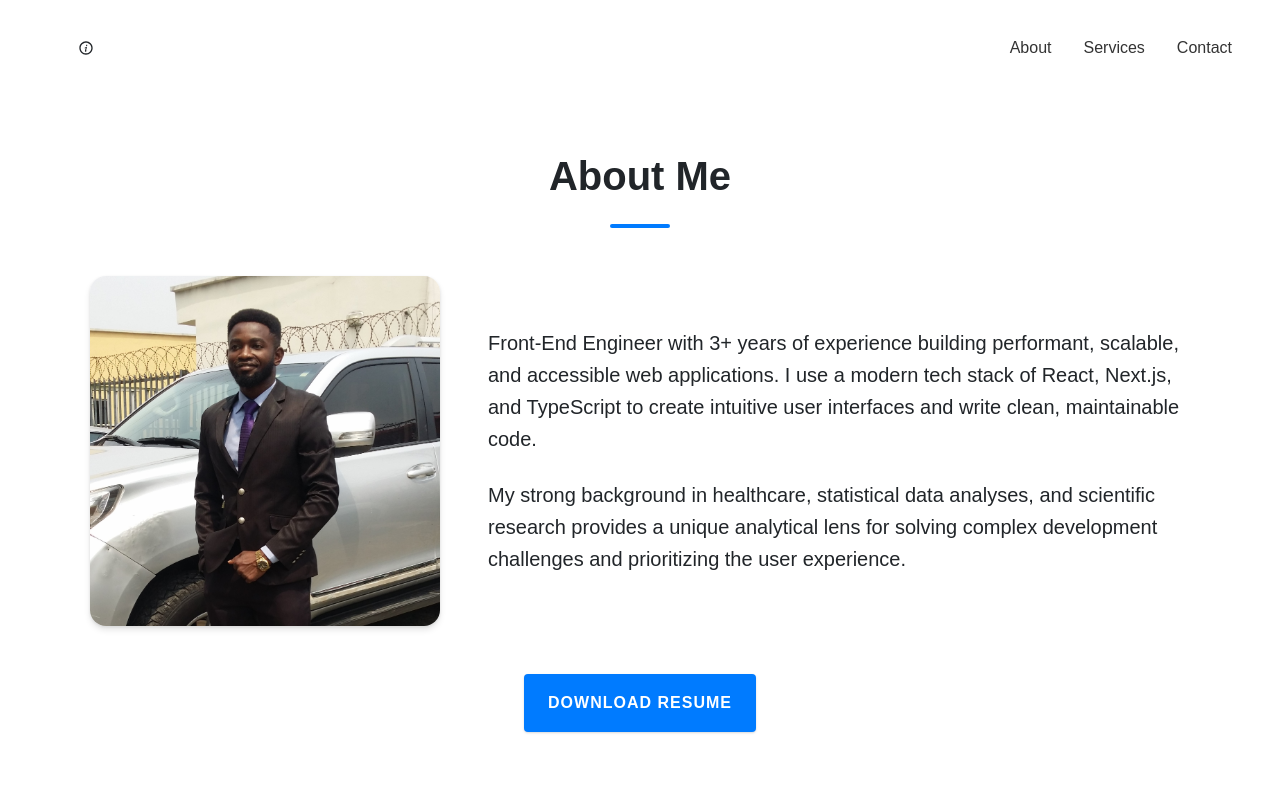
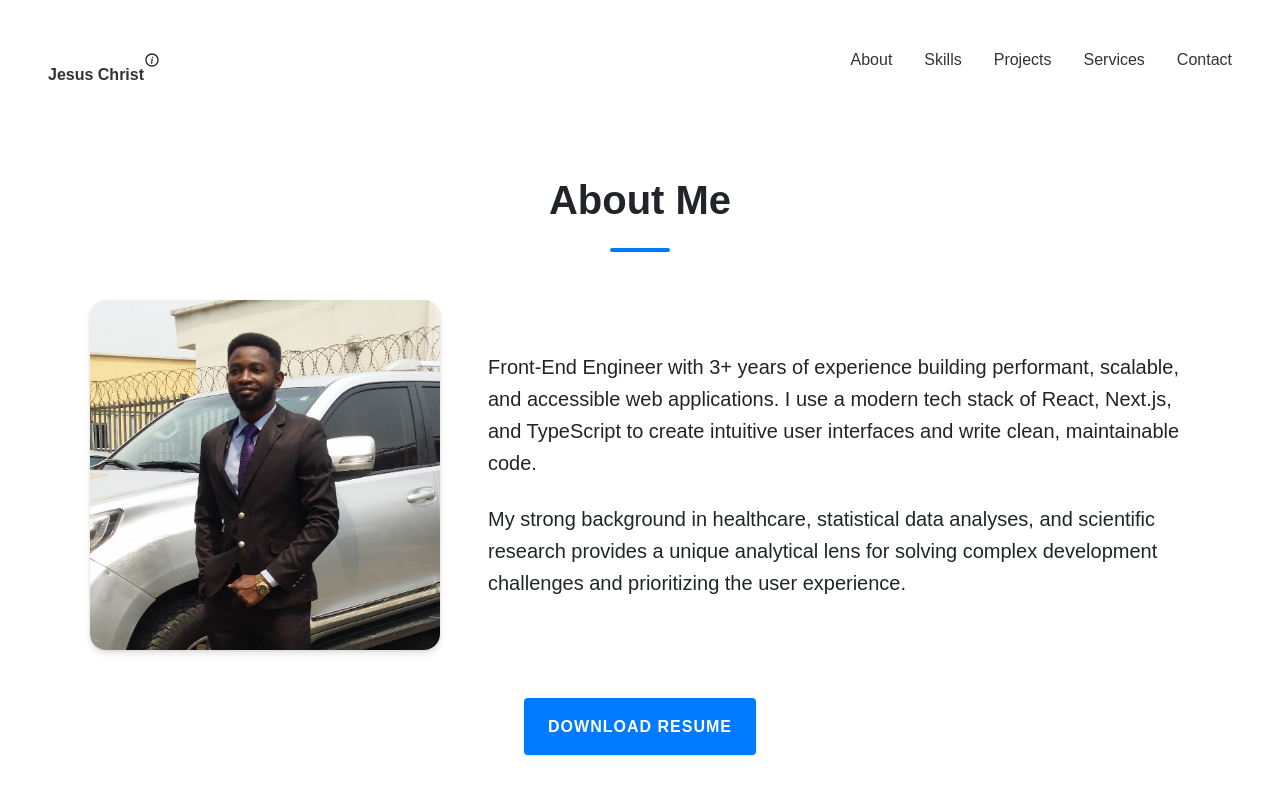
Before and after one commit to BonaventureCJ/portfolio, a React (Create React App) app: page /portfolio/about in a window 1280 px wide. Shown: the top 791 px of the page. Built offline with nearby package versions, Linux system fonts and the light colour scheme.

Commit message:
feat(navigation): add Brand component and update MainNavigation

```diff
--- /dev/null
+++ b/src/components/Brand/Brand.jsx
@@ -0,0 +1,14 @@
+import React from 'react';
+import BrandLogo from 'components/NavigationIcons/BrandLogo'; // Absolute import for the icon
+import './Brand.module.scss';
+
+const Brand = ({ name }) => {
+  return (
+    <div className="brand">
+      <BrandLogo className="brand-logo" />
+      <span className="brand-name">{name}</span>
+    </div>
+  );
+};
+
+export default Brand;
--- /dev/null
+++ b/src/components/Brand/Brand.module.scss
@@ -0,0 +1,79 @@
+// Brand component styling
+// This file uses the variables from `_abstracts.scss` to ensure consistency and theme support.
+
+.brand {
+  display: flex;
+  align-items: center;
+  gap: var(--spacing-xs); // Uses the CSS variable for consistent spacing.
+  text-decoration: none; // Ensures no default underline from anchor tag.
+  color: var(--nav-text); // Uses the theme-aware navigation text color.
+
+  // Transition for a smooth theme-change or interaction.
+  transition: color 0.3s ease-in-out;
+
+  // Enhance readability and semantic value for screen readers by visually hiding this text.
+  // The 'name' prop is used for the screen reader text.
+  .brand-name {
+    // Visually hide the text for screen readers while keeping it accessible.
+    // This is crucial for WCAG compliance.
+    &:not(:focus):not(:active) {
+      clip: rect(0 0 0 0);
+      clip-path: inset(50%);
+      height: 1px;
+      overflow: hidden;
+      position: absolute;
+      white-space: nowrap;
+      width: 1px;
+    }
+  }
+
+  // Styles for the logo icon itself.
+  .brand-logo {
+    height: var(--font-size-lg); // Sizing the logo relative to font sizes.
+    width: var(--font-size-lg);
+
+    // Fill the SVG with the current text color for theme consistency.
+    fill: currentColor;
+
+    // Add a professional-looking animation on hover.
+    transition: transform 0.3s ease-in-out;
+
+    @media (hover: hover) and (pointer: fine) {
+      .brand:hover & { // Use nested selector for concise SCSS.
+        transform: scale(1.1); // Scale up the logo slightly on hover.
+      }
+    }
+  }
+
+  // Focus state for keyboard navigation (WCAG compliance).
+  // Uses `:focus-visible` for better UX.
+  &:focus-visible {
+    outline: 2px solid var(--color-brand-primary);
+    outline-offset: 2px;
+  }
+}
+
+// Responsive considerations for smaller screens
+@media (max-width: 767px) {
+  .brand {
+    .brand-name {
+      // On small screens, the name can be more visible if needed, but keeping it
+      // hidden is common for clean mobile navigation.
+      &:not(:focus):not(:active) {
+        clip: auto;
+        clip-path: none;
+        height: auto;
+        overflow: visible;
+        position: static;
+        white-space: normal;
+        width: auto;
+        font-size: var(--font-size-md);
+        font-weight: var(--font-weight-bold);
+      }
+    }
+    .brand-logo {
+        height: var(--font-size-h2);
+        width: var(--font-size-h2);
+    }
+  }
+}
--- a/src/layouts/Navigation/MainNavigation/MainNavigation.jsx
+++ b/src/layouts/Navigation/MainNavigation/MainNavigation.jsx
@@ -3,10 +3,13 @@ import { NavLink } from 'react-router-dom';
 import styles from './MainNavigation.module.scss';
 
 // Imported icons
-import BrandLogo from 'components/NavigationIcons/BrandLogo';
+
 import HamburgerIcon from 'components/NavigationIcons/HamburgerIcon';
 import MenuCloseIcon from 'components/NavigationIcons/MenuCloseIcon';
 import ProfileIcon from 'components/NavigationIcons/ProfileIcon';
+
+// Import BrandLogo
+import Brand from 'components/Brand/Brand';
 
 // Imported utility component
 import ThemeToggle from 'components/Utilities/ThemeToggle/ThemeToggle';
@@ -37,7 +40,7 @@ const MainNavigation = () => {
 
         {/* Brand Logo component */}
         <NavLink to="/" className={styles.logo} onClick={() => setIsOpen(false)}>
-          <BrandLogo />
+          <Brand name= "Jesus Christ" />
         </NavLink>
 
         {/* Profile icon and theme toggle for desktop view */}
@@ -60,6 +63,16 @@ const MainNavigation = () => {
             </NavLink>
           </li>
           <li className={styles.item}>
+            <NavLink to="/skills" className={styles.link} onClick={toggleMenu}>
+              Skills
+            </NavLink>
+          </li>
+          <li className={styles.item}>
+            <NavLink to="/projects" className={styles.link} onClick={toggleMenu}>
+              Projects
+            </NavLink>
+          </li>
+          <li className={styles.item}>
             <NavLink to="/services" className={styles.link} onClick={toggleMenu}>
               Services
             </NavLink>
--- a/src/layouts/Navigation/MainNavigation/MainNavigation.module.scss
+++ b/src/layouts/Navigation/MainNavigation/MainNavigation.module.scss
@@ -56,10 +56,10 @@
 /* Side menu styling */
 .sideMenuWrapper {
   position: fixed;
-  top: 0;
+  top: 5.5rem;
   left: 0; /* Position the menu to the left */
   width: 75vw; /* 3/4 of viewport width */
-  height: 100%;
+  height: 80%;
   background-color: #f9f9f9;
   box-shadow: 2px 0 5px rgba(0, 0, 0, 0.2);
   transform: translateX(-100%); /* Start off-screen to the left */
```
